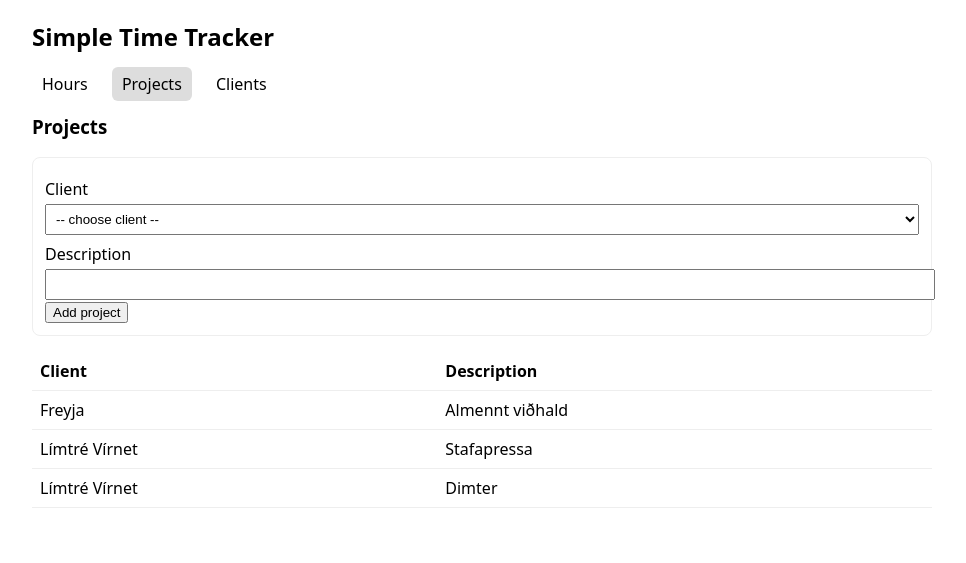
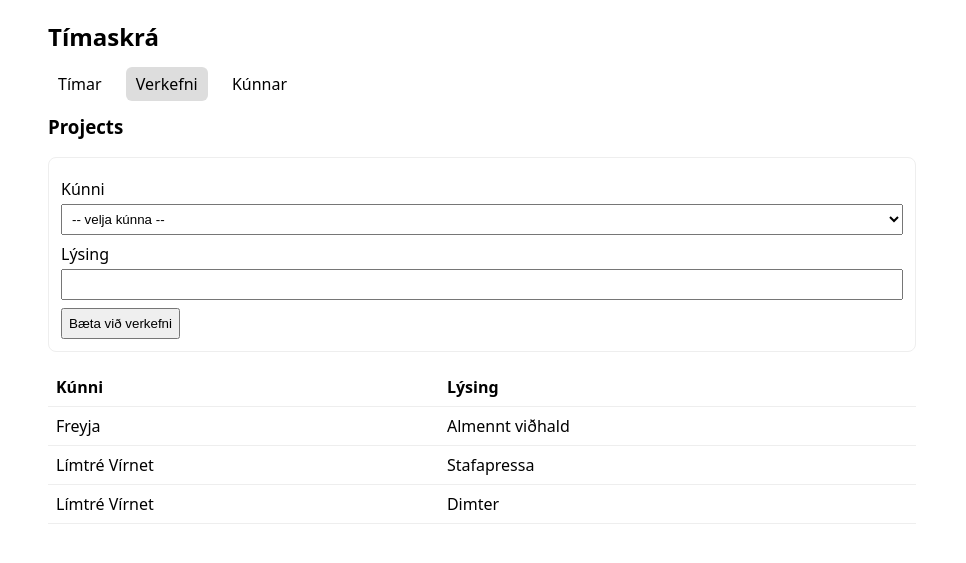
Before and after one commit to sindrimagg/timar, a Flask app: page /projects in a window 1280 px wide. Shown: the top 563 px of the page, without its empty margins (158-1124 px from the left). Run offline with Flask 3, Linux system fonts and the light colour scheme.

Commit message:
Kom þessu á íslensku og lagaði shell.nix

```diff
--- a/app.py
+++ b/app.py
@@ -15,4 +15,4 @@ app.register_blueprint(hours_bp)
 with app.app_context():
     db.create_all()
 
-app.run(debug=True)
+app.run(debug=True, host="0.0.0.0", port="5001")
--- /dev/null
+++ b/static/style.css
@@ -0,0 +1,61 @@
+html {
+  box-sizing: border-box;
+}
+
+*, *:before, *:after {
+  box-sizing: inherit;
+}
+
+body {
+  font-family: system-ui, -apple-system, sans-serif;
+  max-width: 900px;
+  margin: 20px auto;
+  padding: 0 16px;
+}
+
+nav a {
+  margin-right: 10px;
+  text-decoration: none;
+  padding: 6px 10px;
+  border-radius: 6px;
+  color: black;
+}
+
+nav a.active {
+  background: #ddd;
+}
+
+form {
+  margin: 16px 0;
+  padding: 12px;
+  border: 1px solid #eee;
+  border-radius: 8px;
+}
+
+label {
+  display: block;
+  margin-top: 8px;
+}
+
+input, select, textarea {
+  width: 100%;
+  padding: 6px;
+  margin-top: 4px;
+}
+
+button {
+  padding: 6px;
+  margin-top: 8px;
+}
+
+table {
+  width: 100%;
+  border-collapse: collapse;
+  margin-top: 16px;
+}
+
+th, td {
+  border-bottom: 1px solid #eee;
+  padding: 8px;
+  text-align: left;
+}
--- a/templates/base.html
+++ b/templates/base.html
@@ -2,59 +2,16 @@
 <html>
 <head>
   <meta charset="utf-8">
-  <title>Simple Time Tracker</title>
-  <style>
-    body {
-      font-family: system-ui, -apple-system, sans-serif;
-      max-width: 900px;
-      margin: 20px auto;
-      padding: 0 16px;
-    }
-    nav a {
-      margin-right: 10px;
-      text-decoration: none;
-      padding: 6px 10px;
-      border-radius: 6px;
-      color: black;
-    }
-    nav a.active {
-      background: #ddd;
-    }
-    form {
-      margin: 16px 0;
-      padding: 12px;
-      border: 1px solid #eee;
-      border-radius: 8px;
-    }
-    label {
-      display: block;
-      margin-top: 8px;
-    }
-    input, select, textarea {
-      width: 100%;
-      padding: 6px;
-      margin-top: 4px;
-    }
-    table {
-      width: 100%;
-      border-collapse: collapse;
-      margin-top: 16px;
-    }
-    th, td {
-      border-bottom: 1px solid #eee;
-      padding: 8px;
-      text-align: left;
-    }
-  </style>
-</head>
+  <title>Tímar</title>
+  <link rel="stylesheet" type="text/css" href="{{ url_for('static', filename='style.css') }}"></head>
 <body>
 
-  <h2>Simple Time Tracker</h2>
+  <h2>Tímaskrá</h2>
 
   <nav>
-    <a href="/hours" class="{{ 'active' if active == 'hours' else '' }}">Hours</a>
-    <a href="/projects" class="{{ 'active' if active == 'projects' else '' }}">Projects</a>
-    <a href="/clients" class="{{ 'active' if active == 'clients' else '' }}">Clients</a>
+    <a href="/hours" class="{{ 'active' if active == 'hours' else '' }}">Tímar</a>
+    <a href="/projects" class="{{ 'active' if active == 'projects' else '' }}">Verkefni</a>
+    <a href="/clients" class="{{ 'active' if active == 'clients' else '' }}">Kúnnar</a>
   </nav>
 
   {% with messages = get_flashed_messages() %}
--- a/templates/projects.html
+++ b/templates/projects.html
@@ -4,25 +4,25 @@
 <h3>Projects</h3>
 
 <form method="post">
-  <label>Client</label>
+  <label>Kúnni</label>
   <select name="client_id" required>
-    <option value="">-- choose client --</option>
+    <option value="">-- velja kúnna --</option>
     {% for c in clients %}
       <option value="{{ c.id }}">{{ c.name }}</option>
     {% endfor %}
   </select>
 
-  <label>Description</label>
+  <label>Lýsing</label>
   <input name="description">
 
-  <button>Add project</button>
+  <button>Bæta við verkefni</button>
 </form>
 
 {% if projects %}
 <table>
   <tr>
-    <th>Client</th>
-    <th>Description</th>
+    <th>Kúnni</th>
+    <th>Lýsing</th>
   </tr>
   {% for p in projects %}
   <tr>
@@ -32,6 +32,6 @@
   {% endfor %}
 </table>
 {% else %}
-<p>No projects yet.</p>
+<p>Engin verkefni.</p>
 {% endif %}
 {% endblock %}
```
Also changed, not shown: pyproject.toml (deleted, +0 -8 lines), templates/clients.html (+5 -5 lines), templates/hours.html (+14 -14 lines), 1 other file.
